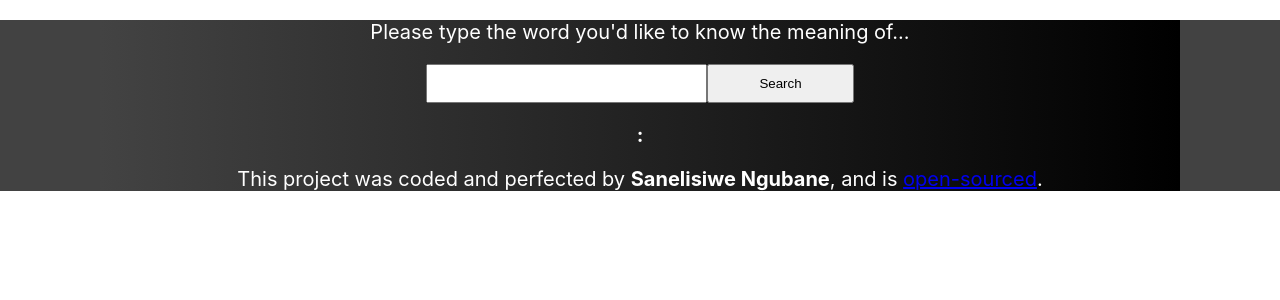
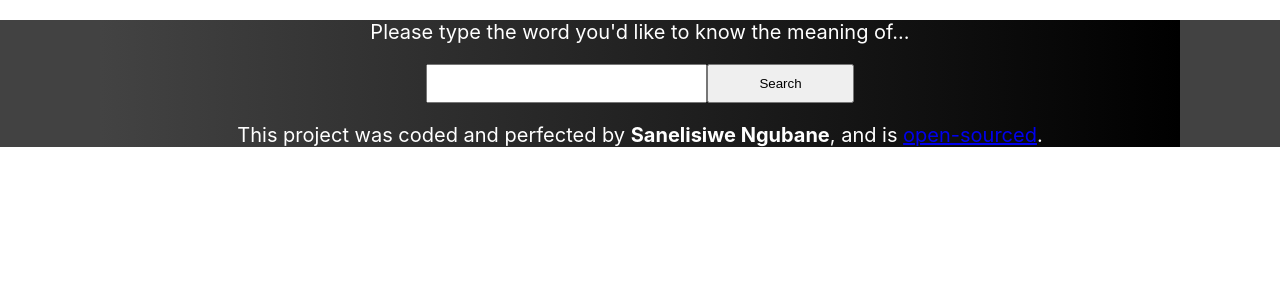
Before and after one commit to SANEH69/saneh-dictionary-app, a React (Create React App) app: page / in a window 1280 px wide. Shown: the top 300 px of the page. Built offline with nearby package versions, Linux system fonts and the light colour scheme; no server answers.

Commit message:
Updated my code in the dictionary component

```diff
--- a/src/Dictionary.js
+++ b/src/Dictionary.js
@@ -40,7 +40,8 @@ export default function Dictionary() {
         <p>{form}</p>
         <p className="word">{word}</p>
         <p>{meaning.phonetics}</p>
-        <p><strong>{meaning.noun}: </strong> {meaning.definition}</p>
+        <p><strong>{meaning.noun}</strong></p>
+        <p>{meaning.definition}</p>
         </div>
     );
 }
```
